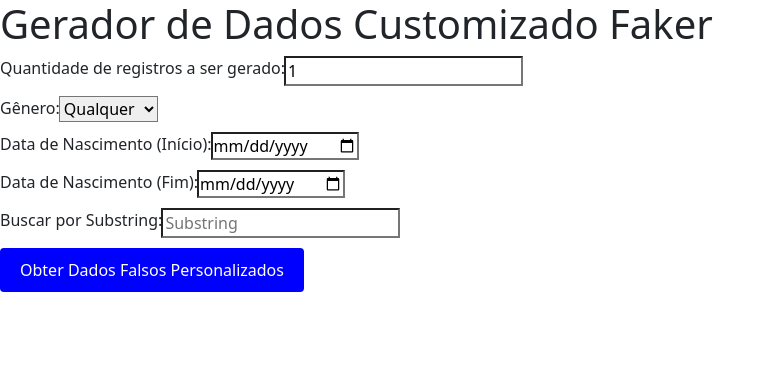
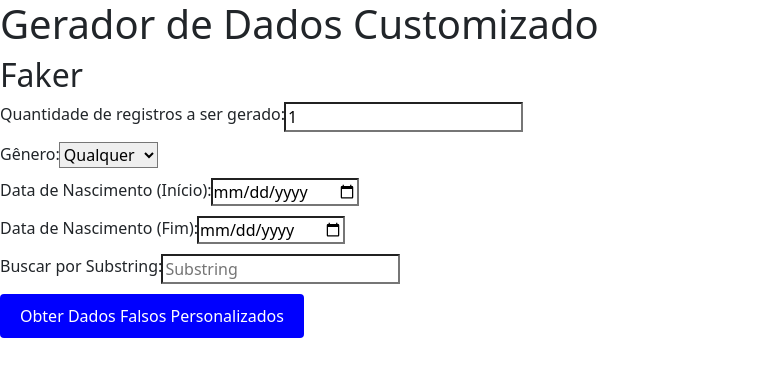
Before and after one commit to MateusMoreiraFonseca/Projeto2-React.js, a React (Create React App) app in the folder projeto2/: page / in a window 1280 px wide. Shown: the top 376 px of the page, without its empty margins (0-775 px from the left). Built offline with nearby package versions, Linux system fonts and the light colour scheme.

Commit message:
Update App.js

```diff
--- a/projeto2/src/App.js
+++ b/projeto2/src/App.js
@@ -80,7 +80,8 @@
 
   return (
     <div className='inputs'>
-      <h1>Gerador de Dados Customizado Faker</h1>
+      <h1>Gerador de Dados Customizado </h1>
+      <h2>Faker</h2>
       <form onSubmit={handleSubmit}>
         <div className="input-group">
           <label htmlFor="quantidade">Quantidade de registros a ser gerado:</label>
```
